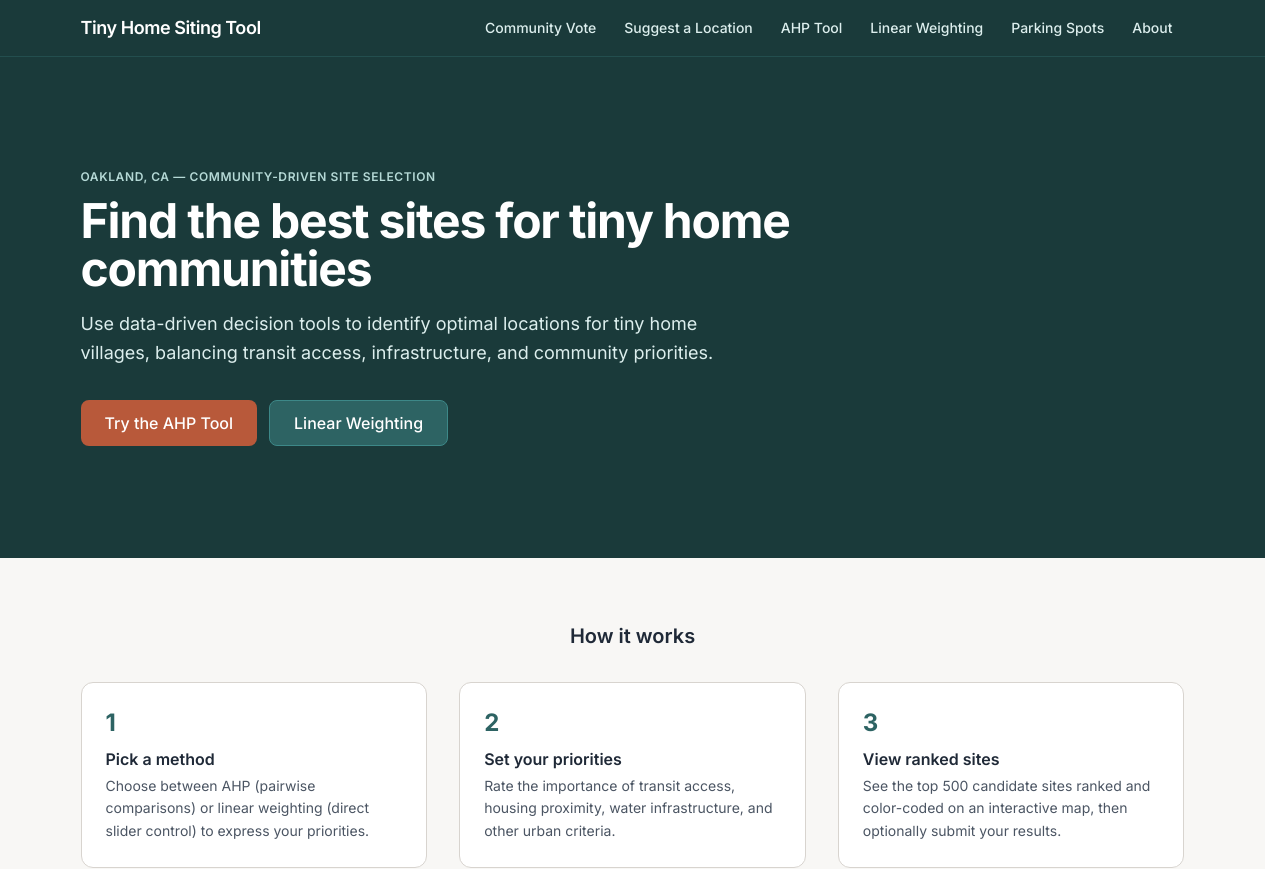
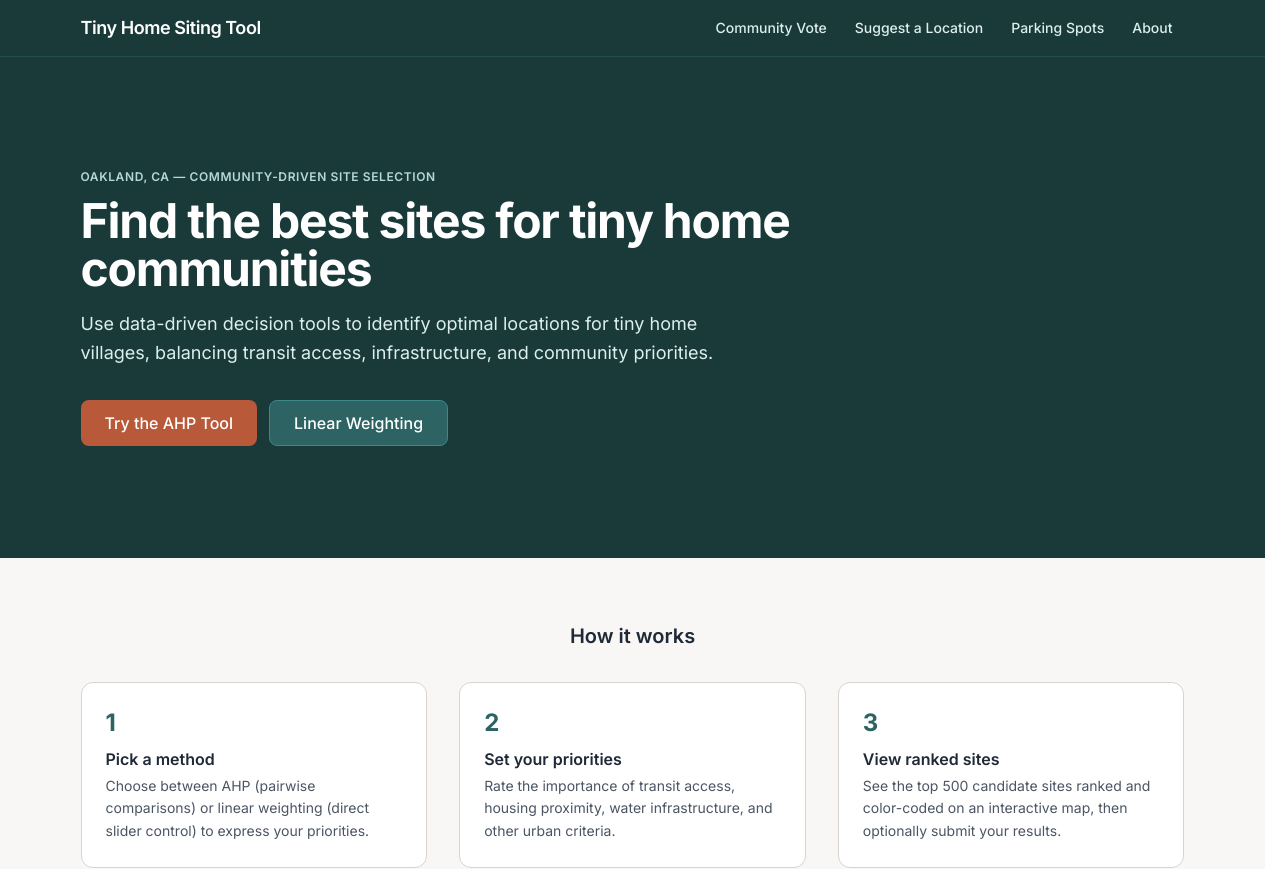
Before and after one commit to SonjiaD/tinyhomeproject, a React (Vite) app in the folder frontend/: page / in a window 1280 px wide. Shown: the top 869 px of the page. Built offline with nearby package versions, Linux system fonts and the light colour scheme; no server answers; the HTML template or start-up script is replaced by a standard one.

Commit message:
-commenting out linear weighting and ahp pages

```diff
--- a/frontend/src/App.tsx
+++ b/frontend/src/App.tsx
@@ -10,8 +10,8 @@ import PolygonMapPage from './pages/PolygonMapPage'
 const navLinks = [
   { to: '/vote', label: 'Community Vote' },
   { to: '/suggest', label: 'Suggest a Location' },
-  { to: '/ahp', label: 'AHP Tool' },
-  { to: '/linear', label: 'Linear Weighting' },
+  // { to: '/ahp', label: 'AHP Tool' }, // commented out these pages since they are of no use at the moment
+  // { to: '/linear', label: 'Linear Weighting' },
   { to: '/polygon-map', label: 'Parking Spots' },
   { to: '/about', label: 'About' },
 ]
```
